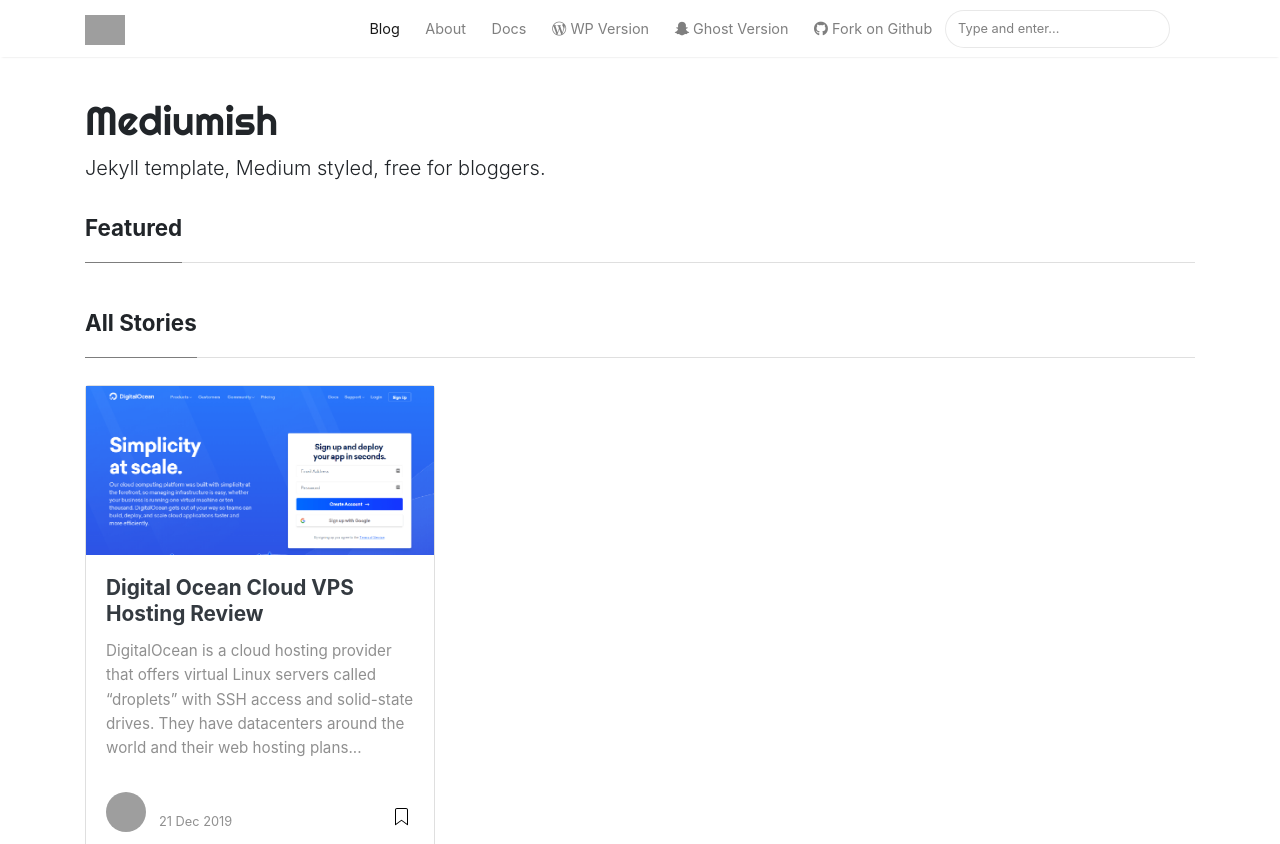
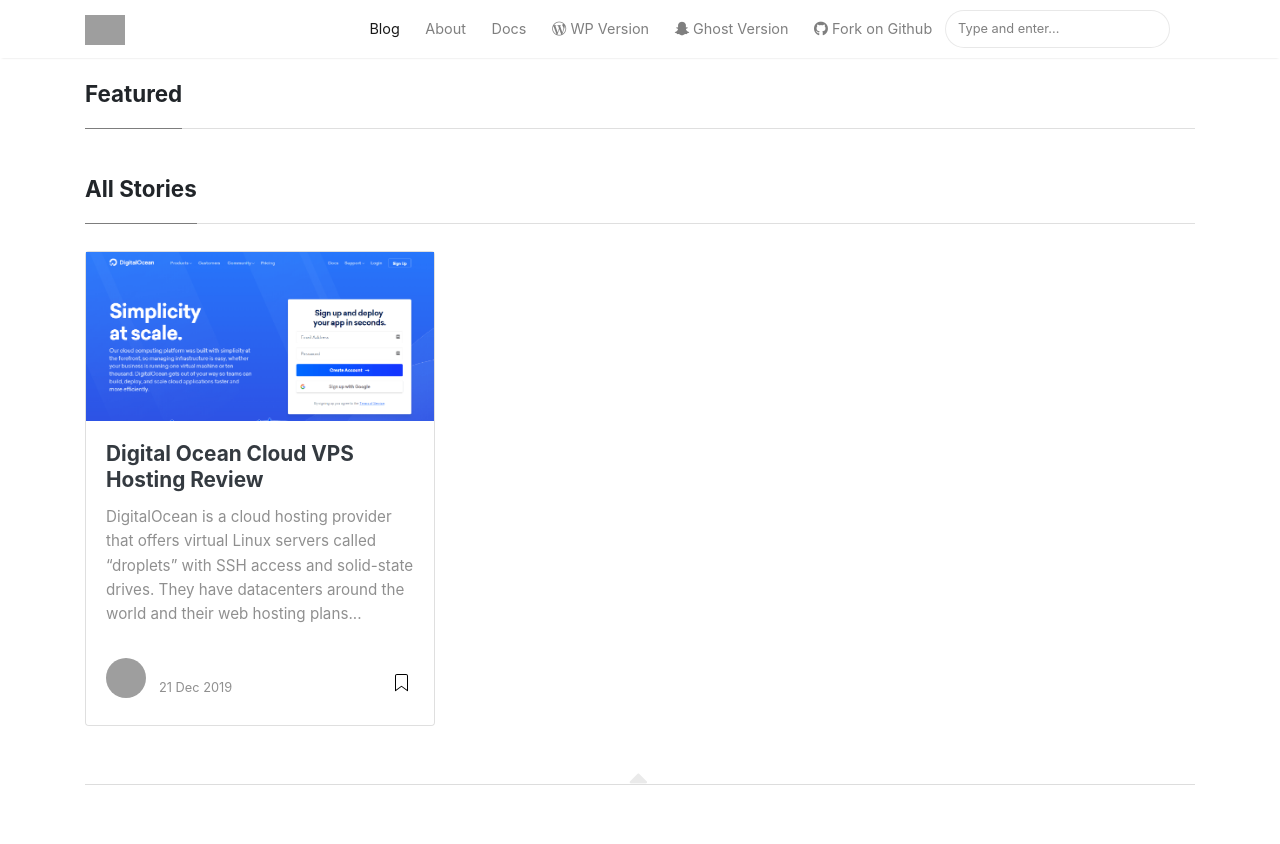
Before and after one commit to patilsab/rp, a Jekyll site: the page built from index.html, in a window 1280 px wide and 900 px high, cut to the strip 0-844 px from the top of the window. Built offline with Jekyll 4.4.1, drawn with Linux system fonts in a browser that asks for light colours; nearby versions of some CDN libraries; the list of posts is cut into pages by our own code; grey boxes are pictures that could not be loaded.

Commit message:
Update default.html

```diff
--- a/_layouts/default.html
+++ b/_layouts/default.html
@@ -108,14 +108,6 @@ ga('send', 'pageview');
 
 <div class="container">
 
-<!-- Site Title
-================================================== -->
-<div class="mainheading">
-    <h1 class="sitetitle">{{ site.name }}</h1>
-    <p class="lead">
-        {{ site.description }}
-    </p>
-</div>
 
 <!-- Content
 ================================================== -->
```
